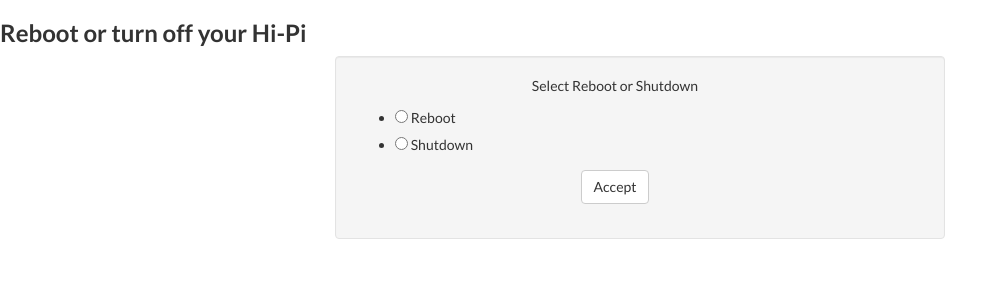
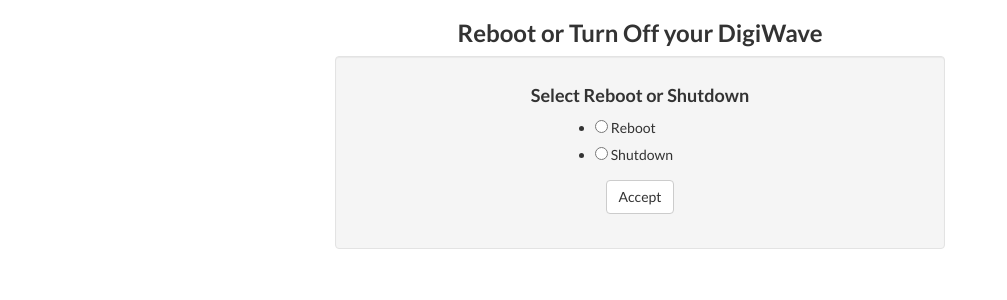
Before and after one commit to ritchie20/digiwave_python, a Flask app: page /raspioff in a window 1280 px wide. Shown: the part 52-352 px from the top of the page, without its empty margins (0-1007 px from the left). Run offline with Flask 2, Linux system fonts and the light colour scheme; some libraries are stand-ins or nearby versions.

Commit message:
columns fixed on raspioff.html

```diff
--- a/app/templates/raspioff.html
+++ b/app/templates/raspioff.html
@@ -1,31 +1,29 @@
 {% extends "base.html" %}
 
 {% block content %}
-<h3>Reboot or turn off your Hi-Pi</h3>
+<h3 style="text-align: center;">Reboot or Turn Off your DigiWave</h3>
 
 {% include "flash.html" %}
-<div class="col-md-6 col-md-offset-3">
+<div class="col-lg-6 col-lg-offset-3 col-md-6 col-md-offset-3 col-sm-8 col-sm-offset-2 col-xs-12">
     <div class="well">
 
     <form class="form-group" action="" method="post" name="raspioff">
         {{ form.hidden_tag() }}
 
-
         <div class="row">
-        <div class="col-xs-11 text-center">
-            <label>{{ form.on_off.label }}</label>
+            <div class="col-lg-12 col-md-12 col-sm-12 col-xs-12 text-center">
+                <h4>Select Reboot or Shutdown</h4>
             </div>
-        <div class="col-xs-11 text-left">
+            <div class="col-lg-8 col-lg-offset-4 col-md-8 col-md-offset-4 col-sm-8 col-sm-offset-4 col-xs-8 col-xs-offset-4">
                 <td>{{ form.on_off }}</td>
             </div>
         </div>
 
         <div class="row">
-        <div class="col-xs-11 text-center">
+            <div class="col-lg-12 col-md-12 col-sm-12 col-xs-12 text-center">
                 <button type="submit" class="btn btn-default">Accept</button>
             </div>
         </div>
-
     </form>
     </div>
 </div>
```
Lines whose indentation alone changed are shown as unchanged.
